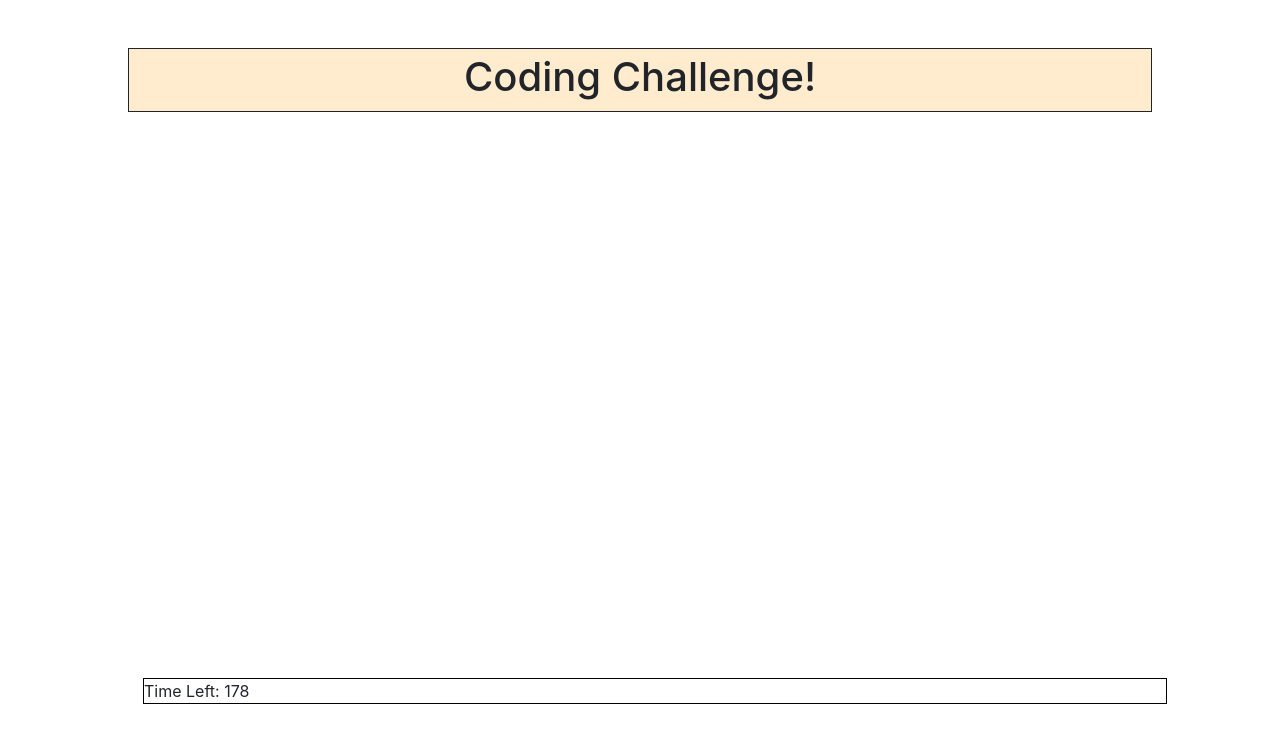
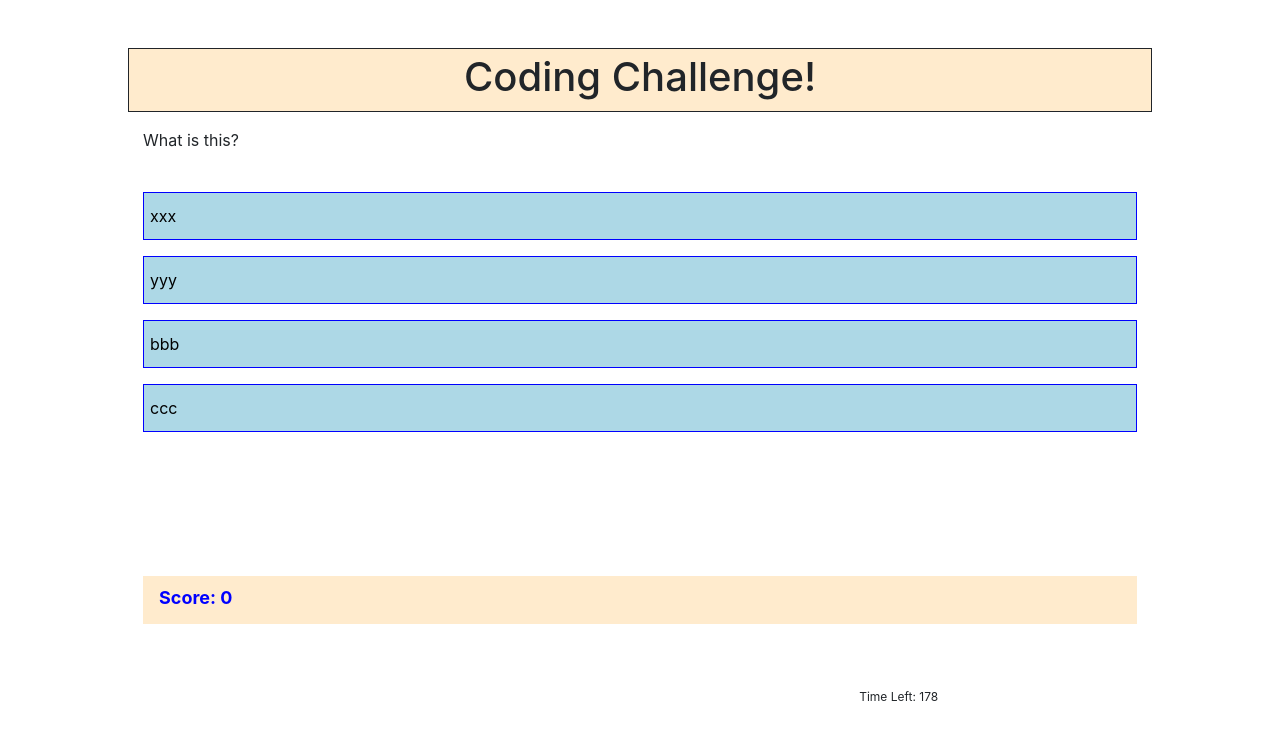
Before and after one commit to jervisbay/jervisbay.github.io, a plain HTML site: page homework/04-homework/index.html in a window 1280 px wide. Both pictures are taken after a click on the button "Begin!". Drawn offline with nearby package versions, Linux system fonts and the light colour scheme.

Commit message:
got green and red buttons working, now need to progress to generating follow on questions

```diff
--- a/homework/04-homework/index.html
+++ b/homework/04-homework/index.html
@@ -19,10 +19,14 @@
     <h1>Coding Challenge!</h1>
 
     <div class="container introText">
+
         This is a timed code quiz that comprises five questions. You will be given three minutes to answer all the questions. However, each wrong answer will cost you 10 seconds. The challenge ends when either the clock runs out or all questions are answered.
         Each correct answer is worth 4 points.
     </div>
 
+    <div class="container" id="quizQuestions"></div>
+
+    <div class="spacer-row"></div>
     <div class="spacer-row"></div>
 
     <div class="container align-center">
@@ -30,14 +34,15 @@
     </div>
 
     <div class="spacer-row"></div>
+
     <div class="container">
-<div>
-    <p id="displayTimer">Time Left:</p>
-</div>
-
-
+        <p id="score">Score:</p>
     </div>
 
+    <div class="spacer-row"></div>
+    <div class="container">
+        <p id="displayTimer">Time Left:</p>
+    </div>
 
 
     <script src="script.js"></script>
--- a/homework/04-homework/script.js
+++ b/homework/04-homework/script.js
@@ -1,22 +1,22 @@
-// Define score variable
+// Define score variable and other navigational variables
 
 var userScore = 0;
 var startButton = $("#start-button");
+var mainTextContainer = $(".introText");
+var quizContainer = $("#quizQuestions");
 var questionsAndAnswers = [{
     Question: "What is this?",
-    1: "xxx",
-    2: "yyy",
-    3: "zzz",
-    4: "aaa",
+    Answers: ["xxx", "yyy", "bbb", "ccc"],
     Correct: "xxx",
 }]
+var timerCount = 180;
+
 
 // Define functions
 $(document).ready(function() {
 
     function countDown() {
         console.log("CLICK");
-        var timerCount = 180;
         console.log(timerCount);
         $("#displayTimer").text("Time Left: " + timerCount);
 
@@ -34,9 +34,52 @@ $(document).ready(function() {
 
     function generateQuestions() {
         startButton.hide();
-        $(".introText").hide();
+        mainTextContainer.empty();
 
+        // Create div to hold question
+        var questionText = $("<div>");
 
+        // Insert text from questionandanswers array
+        questionText.text(questionsAndAnswers[0].Question);
+        quizContainer.append(questionText);
+
+        quizContainer.append($("<br>"));
+
+        $("#score").text("Score: " + userScore);
+
+        // For loop to generate answers
+        var i;
+        for (i = 0; i < questionsAndAnswers[0].Answers.length; i++) {
+            var answerText = $("<button>"); // Create <button> element
+            answerText.addClass("answerContainer"); // Add specific class to created <button> element
+            answerText.text(questionsAndAnswers[0].Answers[i]); // Loop through and add text from answers array
+            quizContainer.append(answerText); // Append to container
+
+        }
+
+        $(".answerContainer").on("click", function(e) {
+            console.log("clicked on answer");
+            $(this).addClass("selectContainer");
+            console.log(this);
+
+            var selectedAnswer = e.target.innerHTML;
+            console.log(selectedAnswer);
+
+            if (selectedAnswer === questionsAndAnswers[0].Correct) {
+                console.log("Correct");
+                $(".selectContainer").css("background-color", "green");
+                userScore += 4;
+                $("#score").text("Score: " + userScore);
+                $(this).removeClass("selectContainer");
+
+            } else {
+                console.log("Wrong");
+                $(".selectContainer").css("background-color", "red");
+                $(this).removeClass("selectContainer");
+                timerCount -= 10;
+
+            }
+        })
     }
 
 
@@ -46,5 +89,6 @@ $(document).ready(function() {
     startButton.on("click", countDown);
     startButton.on("click", generateQuestions);
 
+
     // End of document listener
 })
--- a/homework/04-homework/style.css
+++ b/homework/04-homework/style.css
@@ -22,8 +22,29 @@ h1 {
 }
 
 #displayTimer {
-    border: 1px solid black;
-    position: fixed;
-    bottom: 5rem;
     width: 80%;
+    text-align: right;
+    font-size: 12px;
 }
+
+#score {
+    background-color: blanchedalmond;
+    color: blue;
+    font-weight: bold;
+    padding-left: 1rem;
+    font-size: 18px;
+    height: 3rem;
+    padding-top: 0.5rem;
+    width: 100%;
+}
+
+.answerContainer {
+    width: 100%;
+    border: solid blue 1px;
+    background-color: lightblue;
+    text-align: left;
+    margin-top: 1rem;
+    height: 3rem;
+}
+
+.container {}
```
Also changed, not shown: homework/04-homework/readme.md (added).
